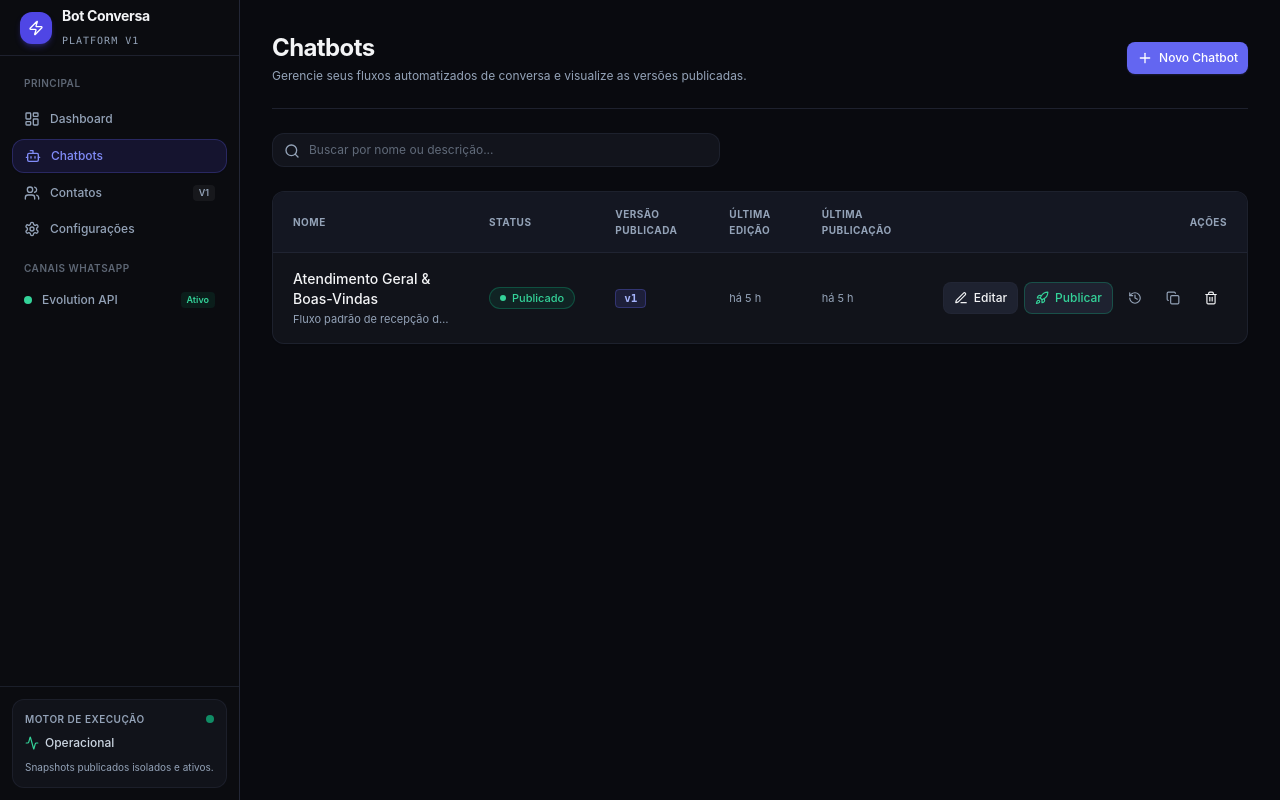
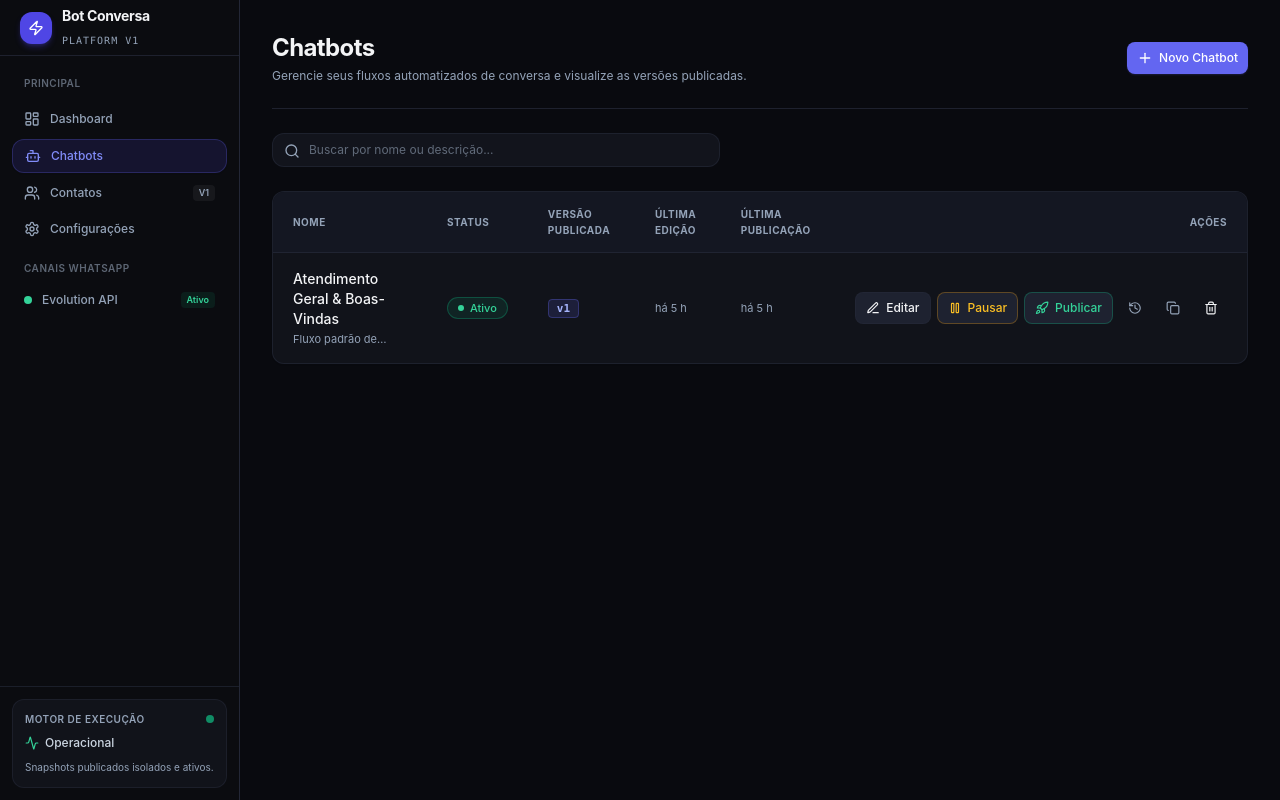
Before and after one commit to carloshen525/Bot-Conversa, a Next.js app: page /chatbots in a window 1280 px wide. Built offline with nearby package versions, Linux system fonts and the light colour scheme.

Commit message:
feat(chatbots): add pause and resume flow toggle in editor and chatbots table

```diff
--- /dev/null
+++ b/src/app/api/chatbots/[id]/toggle-pause/route.ts
@@ -0,0 +1,60 @@
+import { NextRequest, NextResponse } from "next/server";
+import { chatbotService } from "@/modules/chatbots/service";
+import { logRepository } from "@/modules/database/repositories/log.repository";
+
+interface RouteParams {
+  params: { id: string };
+}
+
+export async function POST(req: NextRequest, { params }: RouteParams) {
+  try {
+    const bot = await chatbotService.getChatbot(params.id);
+    if (!bot) {
+      return NextResponse.json(
+        { success: false, error: "Chatbot não encontrado" },
+        { status: 404 }
+      );
+    }
+
+    // Toggle: if currently published -> pause; if paused or draft -> published (if it has published version)
+    const isCurrentlyActive = bot.status === "published";
+    let newStatus: "published" | "paused" = isCurrentlyActive ? "paused" : "published";
+
+    // If attempting to activate but has no published snapshot, must publish first
+    if (newStatus === "published" && !bot.current_published_version_id) {
+      return NextResponse.json(
+        {
+          success: false,
+          error: "O chatbot ainda não possui uma versão publicada. Clique em 'Publicar' primeiro.",
+        },
+        { status: 400 }
+      );
+    }
+
+    const updated = await chatbotService.updateChatbot(params.id, {
+      status: newStatus,
+    });
+
+    await logRepository.insert({
+      chatbot_id: bot.id,
+      level: "info",
+      node_id: "system",
+      message: `Chatbot "${bot.name}" ${
+        newStatus === "paused" ? "pausado temporariamente." : "retomado e ativo para o WhatsApp."
+      }`,
+      details: { previousStatus: bot.status, newStatus },
+    });
+
+    return NextResponse.json({
+      success: true,
+      data: updated,
+      status: newStatus,
+      isPaused: newStatus === "paused",
+    });
+  } catch (err: any) {
+    return NextResponse.json(
+      { success: false, error: err.message },
+      { status: 500 }
+    );
+  }
+}
--- a/src/app/chatbots/page.tsx
+++ b/src/app/chatbots/page.tsx
@@ -16,6 +16,8 @@ import {
   Layers,
   ArrowUpRight,
   History,
+  Pause,
+  Play,
 } from "lucide-react";
 import { Button } from "@/components/ui/button";
 import { Input } from "@/components/ui/input";
@@ -32,7 +34,7 @@ interface ChatbotItem {
   id: string;
   name: string;
   description: string;
-  status: "draft" | "published" | "archived";
+  status: "draft" | "published" | "archived" | "paused";
   current_published_version_id?: string | null;
   current_version?: {
     id: string;
@@ -61,6 +63,7 @@ export default function ChatbotsPage() {
 
   // Publishing
   const [isPublishingId, setIsPublishingId] = useState<string | null>(null);
+  const [isPausingId, setIsPausingId] = useState<string | null>(null);
 
   // Version History Modal
   const [historyTarget, setHistoryTarget] = useState<ChatbotItem | null>(null);
@@ -165,6 +168,36 @@ export default function ChatbotsPage() {
     }
   };
 
+  const handleTogglePause = async (bot: ChatbotItem) => {
+    setIsPausingId(bot.id);
+    try {
+      const res = await fetch(`/api/chatbots/${bot.id}/toggle-pause`, {
+        method: "POST",
+      });
+      const json = await res.json();
+      if (!res.ok || !json.success) {
+        throw new Error(json.error || "Falha ao alterar status");
+      }
+
+      if (json.isPaused) {
+        info(
+          "Fluxo Pausado",
+          `O chatbot "${bot.name}" foi pausado e não responderá no WhatsApp.`
+        );
+      } else {
+        success(
+          "Fluxo Ativado",
+          `O chatbot "${bot.name}" está ativo para o WhatsApp.`
+        );
+      }
+      await fetchChatbots();
+    } catch (err: any) {
+      error("Erro ao alterar status", err.message);
+    } finally {
+      setIsPausingId(null);
+    }
+  };
+
   const filteredBots = chatbots.filter(
     (b) =>
       b.name.toLowerCase().includes(searchQuery.toLowerCase()) ||
@@ -236,6 +269,7 @@ export default function ChatbotsPage() {
               <tbody className="divide-y divide-border/60 text-slate-300">
                 {filteredBots.map((bot) => {
                   const isPublished = bot.status === "published";
+                  const isPaused = bot.status === "paused";
                   const versionNum = bot.current_version?.version_number;
 
                   return (
@@ -264,15 +298,21 @@ export default function ChatbotsPage() {
                           className={`inline-flex items-center gap-1.5 rounded-full px-2.5 py-0.5 text-[11px] font-medium border ${
                             isPublished
                               ? "bg-emerald-500/10 text-emerald-400 border-emerald-500/30"
-                              : "bg-amber-500/10 text-amber-400 border-amber-500/30"
+                              : isPaused
+                              ? "bg-amber-500/10 text-amber-400 border-amber-500/30"
+                              : "bg-slate-500/10 text-slate-400 border-slate-500/30"
                           }`}
                         >
                           <span
                             className={`h-1.5 w-1.5 rounded-full ${
-                              isPublished ? "bg-emerald-400" : "bg-amber-400"
+                              isPublished
+                                ? "bg-emerald-400"
+                                : isPaused
+                                ? "bg-amber-400"
+                                : "bg-slate-400"
                             }`}
                           />
-                          {isPublished ? "Publicado" : "Rascunho"}
+                          {isPublished ? "Ativo" : isPaused ? "Pausado" : "Rascunho"}
                         </span>
                       </td>
 
@@ -311,6 +351,38 @@ export default function ChatbotsPage() {
                               <span className="hidden sm:inline">Editar</span>
                             </Button>
                           </Link>
+
+                          {/* Pause / Resume Button */}
+                          {bot.current_published_version_id && (
+                            <Button
+                              size="sm"
+                              variant="secondary"
+                              onClick={() => handleTogglePause(bot)}
+                              isLoading={isPausingId === bot.id}
+                              className={`h-8 px-2.5 text-xs ${
+                                isPublished
+                                  ? "border-amber-500/30 text-amber-400 hover:bg-amber-500/10"
+                                  : "border-emerald-500/30 text-emerald-400 hover:bg-emerald-500/10"
+                              }`}
+                              title={
+                                isPublished
+                                  ? "Pausar fluxo (desativa respostas no WhatsApp temporariamente)"
+                                  : "Ativar fluxo (reativa respostas no WhatsApp)"
+                              }
+                            >
+                              {isPublished ? (
+                                <>
+                                  <Pause className="h-3.5 w-3.5" />
+                                  <span className="hidden sm:inline">Pausar</span>
+                                </>
+                              ) : (
+                                <>
+                                  <Play className="h-3.5 w-3.5" />
+                                  <span className="hidden sm:inline">Ativar</span>
+                                </>
+                              )}
+                            </Button>
+                          )}
 
                           {/* Publish button */}
                           <Button
--- a/src/modules/chatbots/editor/FlowEditor.tsx
+++ b/src/modules/chatbots/editor/FlowEditor.tsx
@@ -59,6 +59,7 @@ function FlowEditorInner({
   const [isHistoryModalOpen, setIsHistoryModalOpen] = useState(false);
   const [isSaving, setIsSaving] = useState(false);
   const [isPublishing, setIsPublishing] = useState(false);
+  const [isPausing, setIsPausing] = useState(false);
 
   // History stack for Undo / Redo
   const [history, setHistory] = useState<{ nodes: FlowNode[]; edges: FlowEdge[] }[]>([
@@ -401,6 +402,36 @@ function FlowEditorInner({
     [setNodes, setEdges, pushHistory, success, error]
   );
 
+  const handleTogglePause = useCallback(async () => {
+    setIsPausing(true);
+    try {
+      const res = await fetch(`/api/chatbots/${chatbotId}/toggle-pause`, {
+        method: "POST",
+      });
+      const json = await res.json();
+      if (!res.ok || !json.success) {
+        throw new Error(json.error || "Erro ao alterar status do fluxo.");
+      }
+
+      setChatbotStatus(json.status);
+      if (json.isPaused) {
+        info(
+          "Fluxo Pausado",
+          "O chatbot não responderá automaticamente a novas mensagens no WhatsApp enquanto estiver pausado."
+        );
+      } else {
+        success(
+          "Fluxo Ativado!",
+          "O chatbot voltou a responder normalmente às mensagens do WhatsApp."
+        );
+      }
+    } catch (err: any) {
+      error("Erro ao Pausar/Ativar", err.message);
+    } finally {
+      setIsPausing(false);
+    }
+  }, [chatbotId, error, info, success]);
+
   const currentFlowData: FlowData = {
     nodes,
     edges,
@@ -416,6 +447,8 @@ function FlowEditorInner({
         chatbotStatus={chatbotStatus}
         isSaving={isSaving}
         isPublishing={isPublishing}
+        isPausing={isPausing}
+        onTogglePause={handleTogglePause}
         canUndo={historyIndex > 0}
         canRedo={historyIndex < history.length - 1}
         isMiniMapOpen={isMiniMapOpen}
--- a/src/modules/chatbots/editor/Toolbar.tsx
+++ b/src/modules/chatbots/editor/Toolbar.tsx
@@ -14,6 +14,8 @@ import {
   History,
   Download,
   Upload,
+  Pause,
+  Play,
 } from "lucide-react";
 import Link from "next/link";
 
@@ -37,6 +39,8 @@ interface ToolbarProps {
   onOpenHistory?: () => void;
   onExportJson?: () => void;
   onImportJson?: (event: React.ChangeEvent<HTMLInputElement>) => void;
+  isPausing?: boolean;
+  onTogglePause?: () => void;
 }
 
 export function Toolbar({
@@ -59,6 +63,8 @@ export function Toolbar({
   onOpenHistory,
   onExportJson,
   onImportJson,
+  isPausing,
+  onTogglePause,
 }: ToolbarProps) {
   const fileInputRef = useRef<HTMLInputElement>(null);
 
@@ -92,10 +98,16 @@ export function Toolbar({
               className={`rounded-full px-2 py-0.5 text-[10px] font-medium border ${
                 chatbotStatus === "published"
                   ? "bg-emerald-500/10 text-emerald-400 border-emerald-500/30"
-                  : "bg-amber-500/10 text-amber-400 border-amber-500/30"
+                  : chatbotStatus === "paused"
+                  ? "bg-amber-500/10 text-amber-400 border-amber-500/30"
+                  : "bg-slate-500/10 text-slate-400 border-slate-500/30"
               }`}
             >
-              {chatbotStatus === "published" ? "Publicado" : "Rascunho"}
+              {chatbotStatus === "published"
+                ? "Ativo / Publicado"
+                : chatbotStatus === "paused"
+                ? "Pausado"
+                : "Rascunho"}
             </span>
           </div>
         </div>
@@ -212,6 +224,37 @@ export function Toolbar({
           <span className="hidden sm:inline">Salvar</span>
         </Button>
 
+        {onTogglePause && chatbotStatus !== "draft" && (
+          <Button
+            variant="secondary"
+            size="sm"
+            onClick={onTogglePause}
+            isLoading={isPausing}
+            className={
+              chatbotStatus === "published"
+                ? "border-amber-500/30 text-amber-300 hover:bg-amber-500/10"
+                : "border-emerald-500/30 text-emerald-300 hover:bg-emerald-500/10"
+            }
+            title={
+              chatbotStatus === "published"
+                ? "Pausar fluxo (desativa respostas no WhatsApp temporariamente)"
+                : "Retomar fluxo (reativa respostas no WhatsApp)"
+            }
+          >
+            {chatbotStatus === "published" ? (
+              <>
+                <Pause className="h-4 w-4 text-amber-400" />
+                <span className="hidden sm:inline">Pausar</span>
+              </>
+            ) : (
+              <>
+                <Play className="h-4 w-4 text-emerald-400" />
+                <span className="hidden sm:inline">Ativar</span>
+              </>
+            )}
+          </Button>
+        )}
+
         <Button
           variant="primary"
           size="sm"
--- a/src/modules/chatbots/types.ts
+++ b/src/modules/chatbots/types.ts
@@ -138,7 +138,7 @@ export interface Chatbot {
   id: string;
   name: string;
   description: string;
-  status: "draft" | "published" | "archived";
+  status: "draft" | "published" | "archived" | "paused";
   current_published_version_id?: string | null;
   created_at: string;
   updated_at: string;
--- a/src/modules/chatbots/validation.ts
+++ b/src/modules/chatbots/validation.ts
@@ -8,7 +8,7 @@ export const chatbotCreateSchema = z.object({
 export const chatbotUpdateSchema = z.object({
   name: z.string().min(2, "O nome deve ter pelo menos 2 caracteres").optional(),
   description: z.string().optional(),
-  status: z.enum(["draft", "published", "archived"]).optional(),
+  status: z.enum(["draft", "published", "archived", "paused"]).optional(),
 });
 
 export const conditionBranchSchema = z.object({
```
Also changed, not shown: src/app/api/webhooks/evolution/route.ts (+16 -0 lines).
